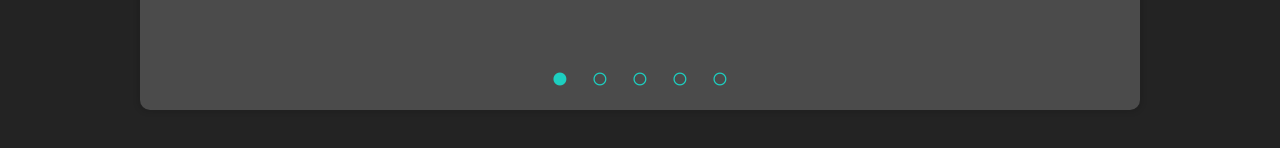
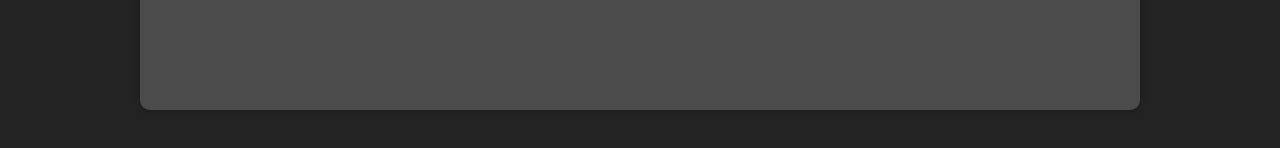
Before and after one commit to aderose/image-slider, a website built with webpack: page dist/index.html in a window 1280 px wide. Shown: the part 640-788 px from the top of the page. Built offline with nearby package versions, Linux system fonts and the light colour scheme.

Commit message:
Remove placeholder nav links

```diff
--- a/dist/index.html
+++ b/dist/index.html
@@ -20,13 +20,7 @@
       </button>
       <div class="center">
         <div id="image" class="image"></div>
-        <div class="controls">
-          <button><i class="fas fa-circle"></i></button>
-          <button><i class="far fa-circle"></i></button>
-          <button><i class="far fa-circle"></i></button>
-          <button><i class="far fa-circle"></i></button>
-          <button><i class="far fa-circle"></i></button>
-        </div>
+        <div class="controls" id="controls"></div>
       </div>
       <button class="forward" id="forward">
         <i class="fas fa-arrow-circle-right"></i>
```
